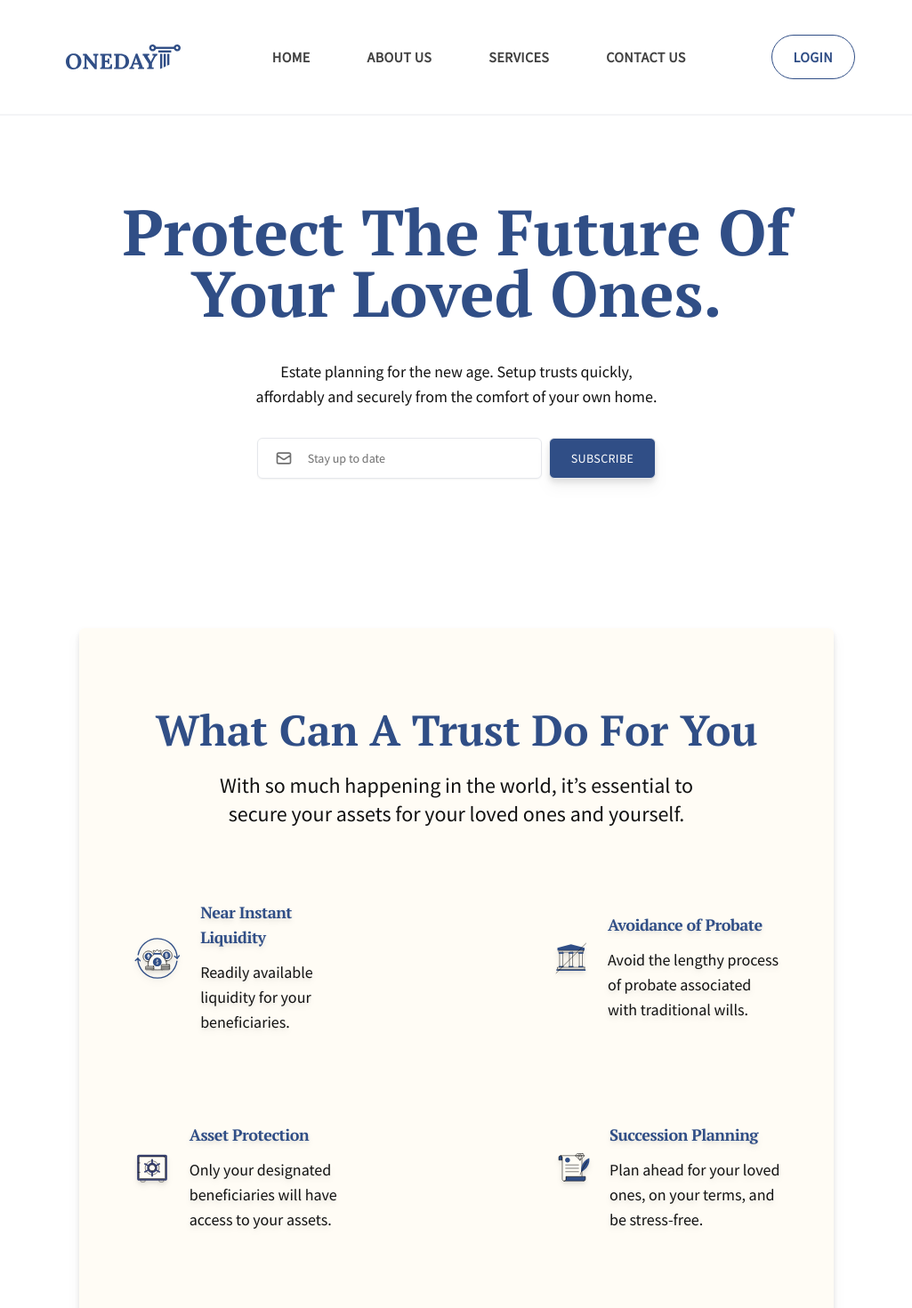
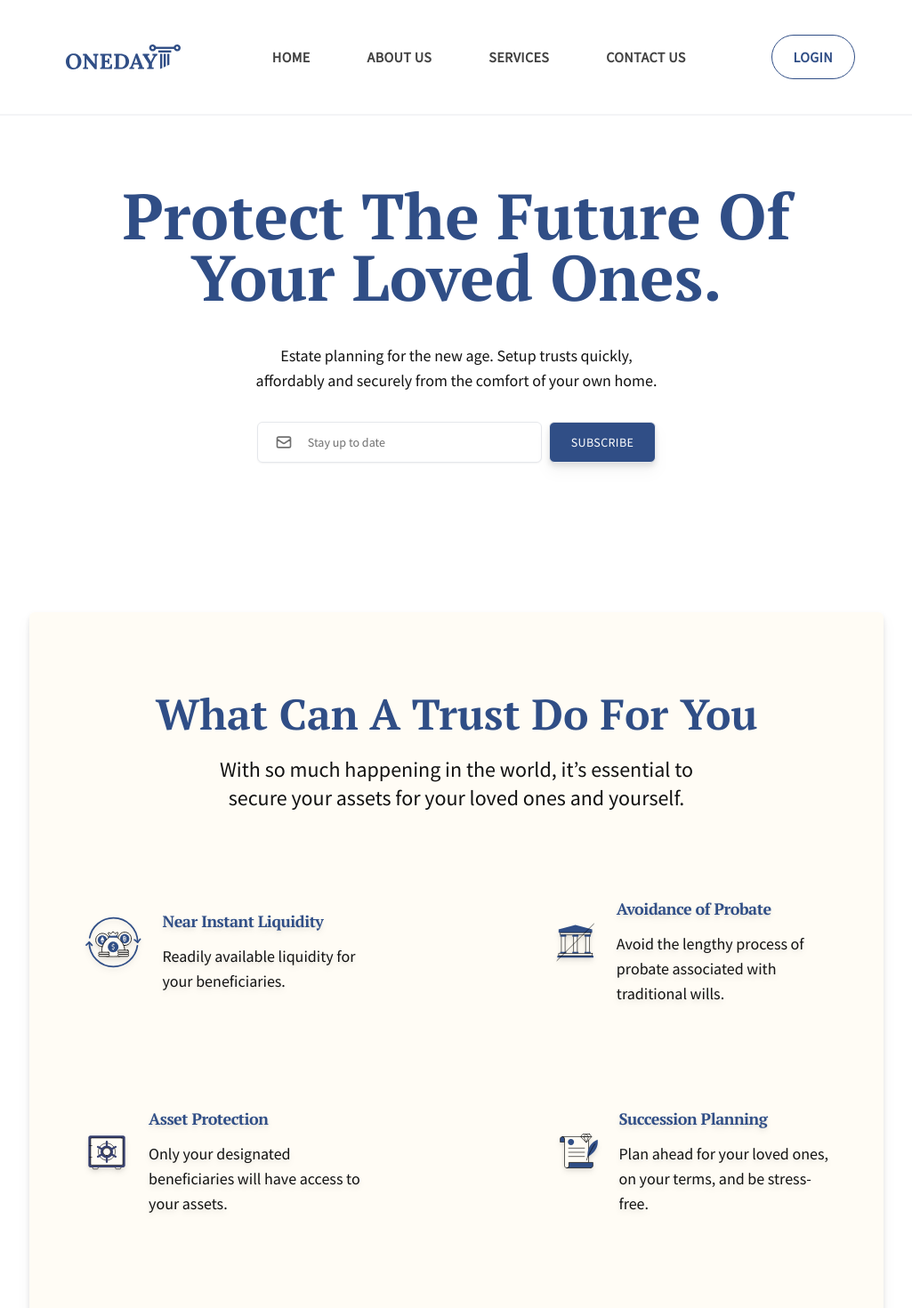
Before and after one commit to jonahcastro/oneday, a Next.js app: page / in a window 1280 px wide. Shown: the top 1470 px of the page at 89% size, without its empty margins (127-1152 px from the left). Built offline with nearby package versions, Linux system fonts and the light colour scheme.

Commit message:
Update padding, add fixed in header

```diff
--- a/components/Header.jsx
+++ b/components/Header.jsx
@@ -18,8 +18,8 @@ export default function Header() {
   }, []);
 
   return (
-    <header className="relative w-full border-b-2 border-gray-100">
-      <div className="container flex items-center justify-between px-10 py-3">
+    <header className="flex bg-white fixed top-0 w-full text-white z-50 border-b-2 border-gray-100">
+      <div className="container bg-white flex items-center justify-between px-10 py-3">
         <span className="sr-only">oneday</span>
         <Link className="ml-4 py-4 md:py-2 lg:py-0" href="/">
           <a role="button">
--- a/layouts/About.jsx
+++ b/layouts/About.jsx
@@ -25,7 +25,7 @@ export default function About() {
     <motion.section
       id="about"
       ref={ref}
-      className="container"
+      className="px-10 lg:px-40"
       variants={sectionVariant}
       initial="hidden"
       animate={control}
--- a/layouts/Banner.jsx
+++ b/layouts/Banner.jsx
@@ -29,7 +29,7 @@ export default function Banner() {
   }
 
   return (
-    <section className="container">
+    <section className="mt-52">
       <div className="my-10 h-96 md:my-24">
         <div className="mx-auto flex max-w-3xl text-center">
           <motion.div
--- a/pages/_document.jsx
+++ b/pages/_document.jsx
@@ -4,7 +4,7 @@ export default function Document() {
   return (
     <Html lang="en" dir="ltr" className="scroll-smooth">
       <Head />
-      <body className="bg-whiteantialiased">
+      <body className="bg-white antialiased 3xl:mx-auto 3xl:max-w-screen-2xl">
         <Main />
         <NextScript />
       </body>
--- a/tailwind.config.js
+++ b/tailwind.config.js
@@ -7,21 +7,24 @@ module.exports = {
     "./pages/**/*.{js,ts,jsx,tsx}",
   ],
   theme: {
+    minWidth: {
+      xs: '20rem',
+    },
     screens: {
       xxs: "320px",
       sm: "480px",
       md: "768px",
       lg: "976px",
       xl: "1440px",
-      "2xl": "1536px",
-      "3xl": "1900px",
+      "2xl": "2000px",
+      "3xl": "2500px",
     },
     container: {
       center: true,
       padding: {
         sm: "1rem",
         md: "2rem",
-        lg: "4rem",
+        lg: "10rem",
       },
     },
     extend: {
```
